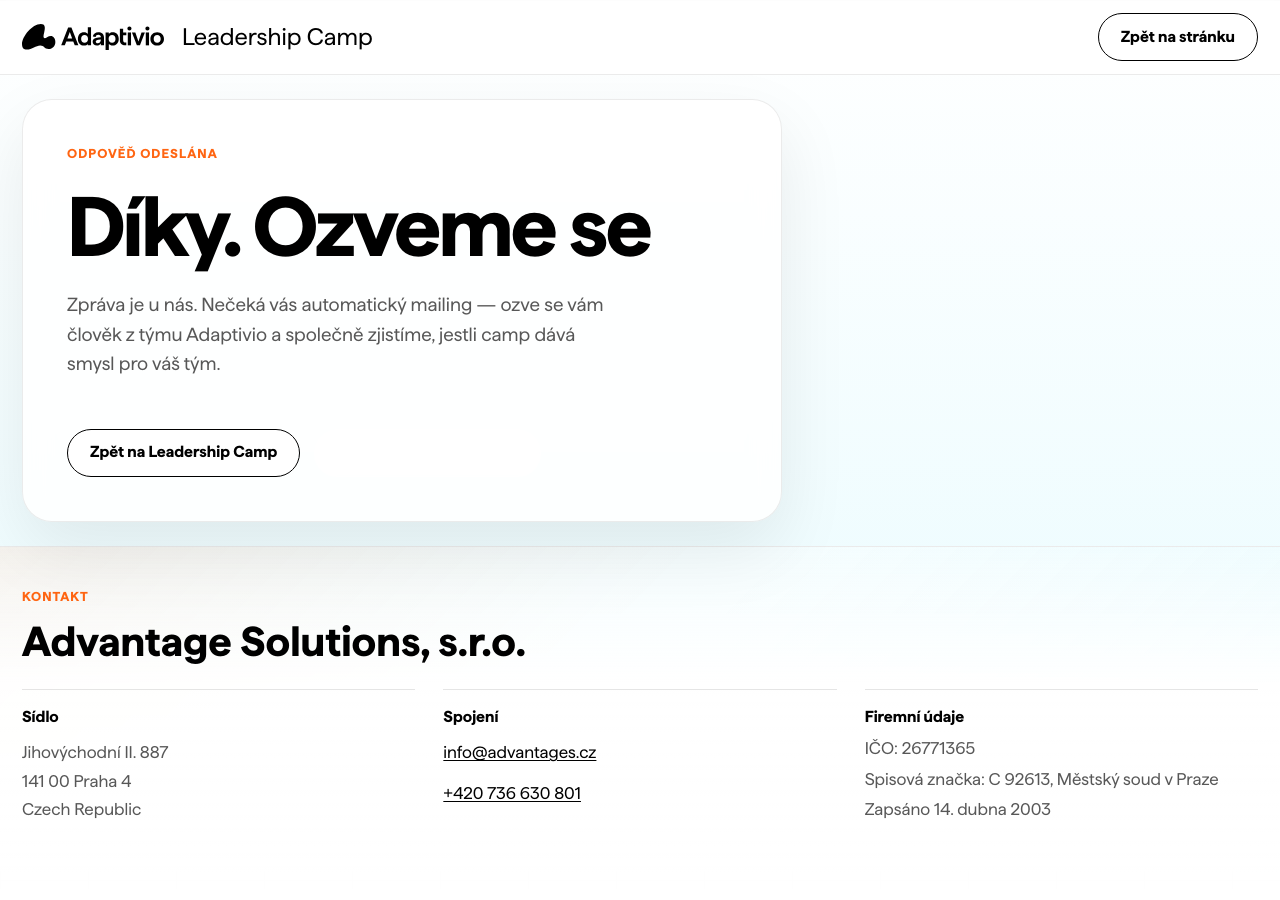
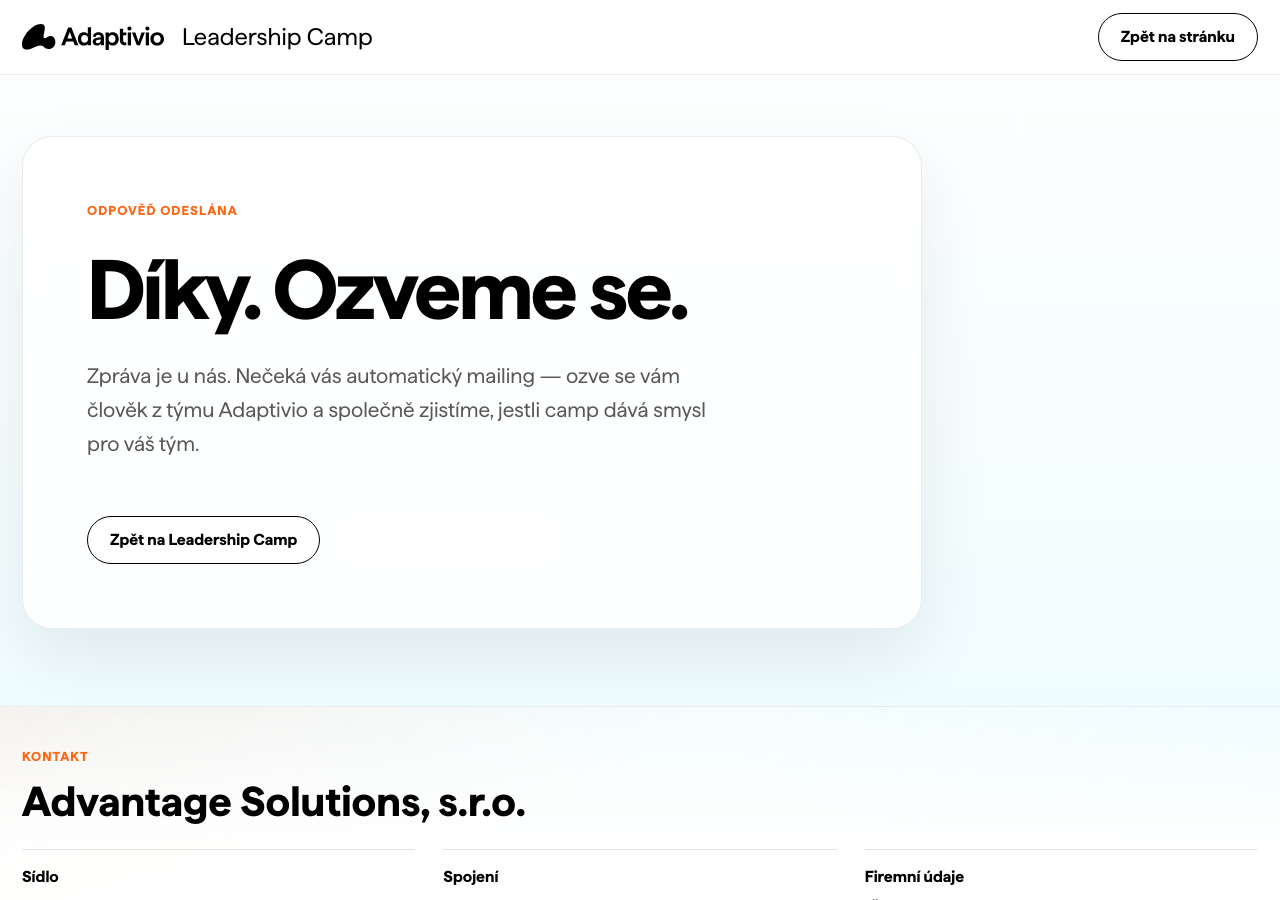
Before and after one commit to advantages-cz/website-adaptivio, a Jekyll site: the page built from landing/leadership-camp-pro-firmy/dekujeme/index.html, in a window 1280 px wide and 900 px high. Built offline with Jekyll 4.4.1, drawn with Linux system fonts in a browser that asks for light colours.

Commit message:
Make thank-you page data-driven

```diff
--- a/_data/leadership_camp_pro_firmy.yml
+++ b/_data/leadership_camp_pro_firmy.yml
@@ -266,7 +266,7 @@
           Konkrétní podobu i cenu ladíme podle skupiny, firemního kontextu a
           návaznosti, kterou spolu chcete po campu otevřít.
 final_cta:
-  title: Krize je drahý učitel, dotkněte se reality bezpečněji
+  title: Krize je drahý učitel, dotkněte se reality bezpečněji.
   lead: >-
     Vystupte na tři dny z rolí, porad a domněnek a vraťte se se společným
     zážitkem. Zahlédnete v něm vlastní přínos, práci ostatních i
--- a/_layouts/thank-you.html
+++ b/_layouts/thank-you.html
@@ -1,26 +1,27 @@
 <!doctype html>
 <html lang="cs">
 <head>
-  {% assign meta = page.meta | default: page %}
+  {% assign content_data = site.data[page.data_key] | default: page %}
+  {% assign meta = content_data.meta | default: content_data %}
   {% include site-head.html meta=meta %}
 </head>
 <body class="thank-you-body">
-  {% include site-header.html brand=page.header_brand %}
+  {% include site-header.html brand=content_data.header_brand %}
   <main class="thank-you-page">
     <section class="thank-you-hero">
       <div class="wrap">
         <div class="thank-you-card">
-          {% if page.eyebrow %}
-            <p class="eyebrow">{{ page.eyebrow }}</p>
+          {% if content_data.eyebrow %}
+            <p class="eyebrow">{{ content_data.eyebrow }}</p>
           {% endif %}
-          <h1>{{ page.title }}</h1>
-          {% if page.lead %}
-            <p class="lead">{{ page.lead }}</p>
+          <h1>{{ content_data.title }}</h1>
+          {% if content_data.lead %}
+            <p class="lead">{{ content_data.lead }}</p>
           {% endif %}
           <div class="hero-actions">
-            <a class="button" href="{{ page.primary_cta.url }}">{{ page.primary_cta.label }}</a>
-            {% if page.secondary_cta %}
-              <a class="button secondary thank-you-secondary" href="{{ page.secondary_cta.url }}">{{ page.secondary_cta.label }}</a>
+            <a class="button" href="{{ content_data.primary_cta.url }}">{{ content_data.primary_cta.label }}</a>
+            {% if content_data.secondary_cta %}
+              <a class="button secondary thank-you-secondary" href="{{ content_data.secondary_cta.url }}">{{ content_data.secondary_cta.label }}</a>
             {% endif %}
           </div>
         </div>
--- a/assets/css/site.css
+++ b/assets/css/site.css
@@ -1687,17 +1687,17 @@
 }
 
 .thank-you-hero {
-  min-height: 0;
-  padding: calc(var(--nav) + 24px) 0 24px;
+  min-height: clamp(520px, calc(100svh - var(--nav) - 120px), 720px);
+  padding: calc(var(--nav) + 40px) 0 56px;
   display: grid;
-  align-items: start;
+  align-items: center;
 }
 
 .thank-you-card {
-  max-width: 760px;
+  max-width: 900px;
   display: grid;
-  gap: 18px;
-  padding: clamp(28px, 4vw, 44px);
+  gap: 24px;
+  padding: clamp(36px, 5vw, 64px);
   border-radius: 30px;
   background: rgba(255, 255, 255, 0.86);
   border: 1px solid rgba(0, 0, 0, 0.08);
@@ -1707,14 +1707,14 @@
 
 .thank-you-card h1 {
   margin: 0;
-  max-width: 12ch;
+  max-width: 11ch;
 }
 
 .thank-you-card .lead {
   margin: 0;
-  max-width: 34rem;
-  font-size: 19px;
-  line-height: 1.55;
+  max-width: 40rem;
+  font-size: 21px;
+  line-height: 1.6;
   color: var(--muted);
 }
 
@@ -3131,7 +3131,9 @@
   }
 
   .thank-you-hero {
+    min-height: 0;
     padding: calc(var(--nav) + 18px) 0 20px;
+    align-items: start;
   }
 
   .thank-you-card {
```
Also changed, not shown: _data/leadership_camp_pro_firmy_thank_you.yml (added, +24 -0 lines), landing/leadership-camp-pro-firmy/dekujeme/index.html (+1 -24 lines), README.md.
